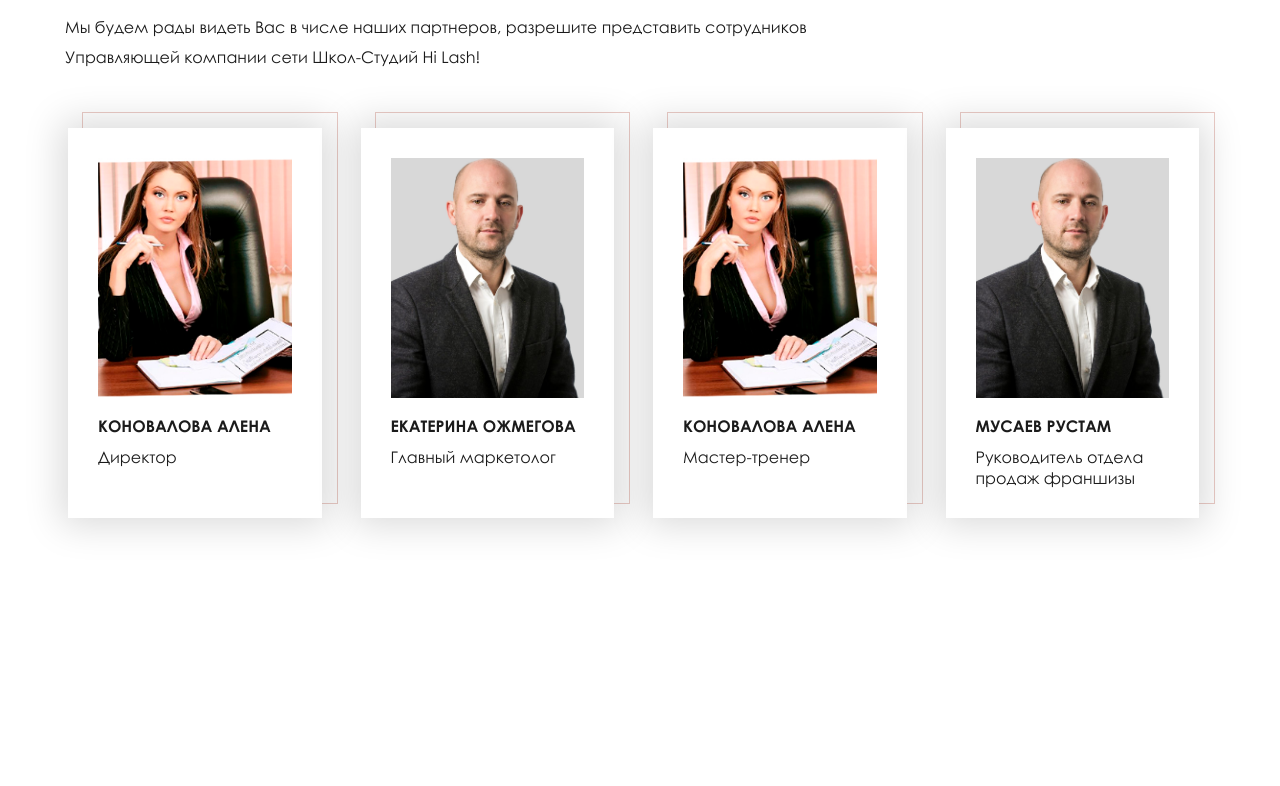
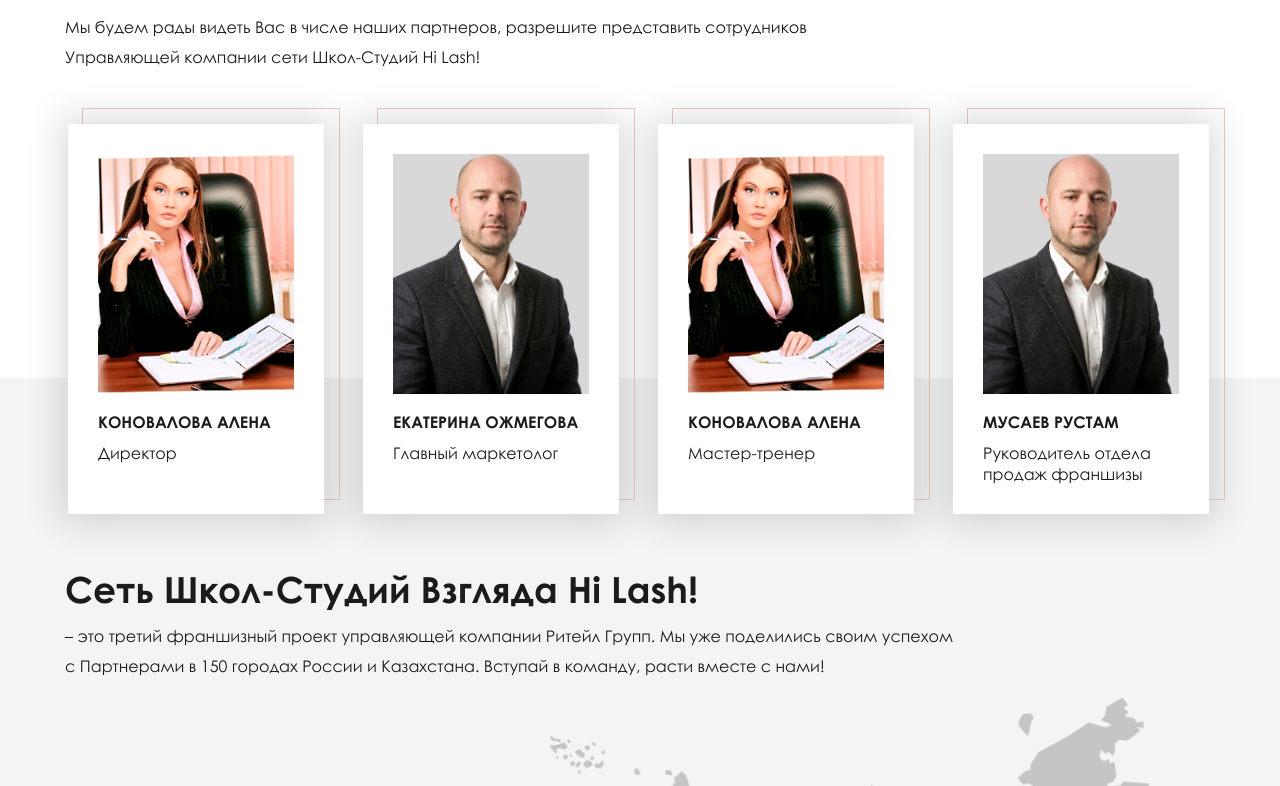
Before and after one commit to AlexKobiliansky/hilash, a website: page app/index.html in a window 1280 px wide. Shown: the part 8154-8940 px from the top of the page. Before the commit the page ends 8768 px from the top, so only its background shows below. Drawn offline with Linux system fonts and the light colour scheme.

Commit message:
section map complete

```diff
--- a/app/index.html
+++ b/app/index.html
@@ -713,6 +713,19 @@
 	</section>
 	<!-- ======= END SECTION TEAM ======= -->
 
+	<!-- ======= SECTION MAP ======= -->
+	<section class="s-map s-creamy">
+		<div class="container">
+			<div class="section-title">
+				<h2>Сеть Школ-Студий Взгляда Hi Lash!</h2>
+			</div>
+			<p>– это третий франшизный проект управляющей компании Ритейл Групп. Мы уже поделились своим успехом <br>с Партнерами в 150 городах России и Казахстана.  Вступай в команду, расти вместе с нами!</p>
+			<img src="img/map-img.png" alt="alt" class="img-responsive map-img">
+
+		</div>
+	</section>
+	<!-- ======= END SECTION MAP ======= -->
+
 
 
 
--- a/app/sass/base/_media.sass
+++ b/app/sass/base/_media.sass
@@ -23,6 +23,15 @@
 
 // ≥1200px
 +media-breakpoint-down(lg)
+
+  .s-team
+    padding-bottom: 40px
+
+  .s-map
+    padding-top: 60px
+
+  .team-wrap
+    position: relative
 
   .team-item-img
     height: 400px
--- /dev/null
+++ b/app/sass/layout/_s-map.sass
@@ -0,0 +1,10 @@
+.s-map
+  padding-top: 190px
+  position: relative
+  z-index: 1
+  .section-title
+    margin-bottom: 10px
+
+.map-img
+  margin-left: auto
+  margin-right: auto
--- a/app/sass/layout/_s-team.sass
+++ b/app/sass/layout/_s-team.sass
@@ -1,9 +1,15 @@
 .s-team
+  padding-bottom: 290px
+  position: relative
+  z-index: 2
   .section-title
     margin-bottom: 15px
+  .container
+    position: relative
 
 .team-wrap
-  margin-top: 40px
+  margin-top: 20px
+  position: absolute
 
 .team-item
   border: 1px solid #eacbc6
--- a/app/sass/main.sass
+++ b/app/sass/main.sass
@@ -18,6 +18,7 @@
 @import layout/s-steps
 @import layout/s-founder
 @import layout/s-team
+@import layout/s-map
 @import layout/footer
 
 
```
Also changed, not shown: app/css/main.min.css, app/img/map-img.png (added).
